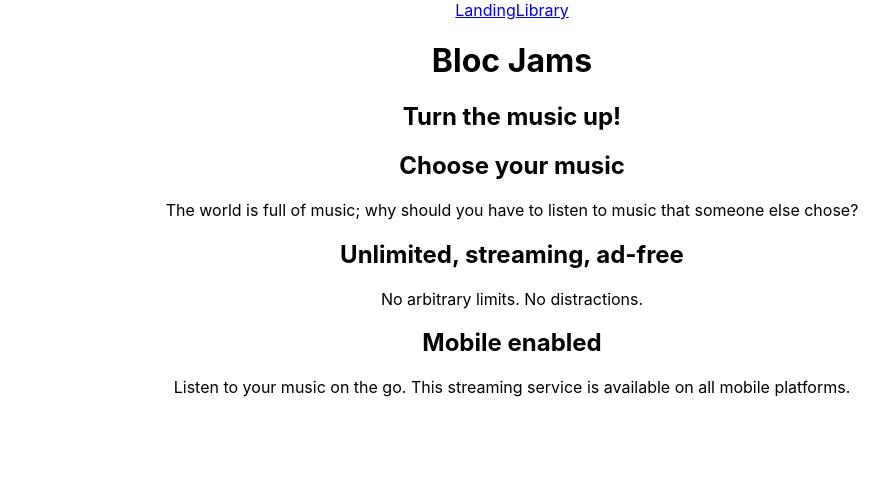
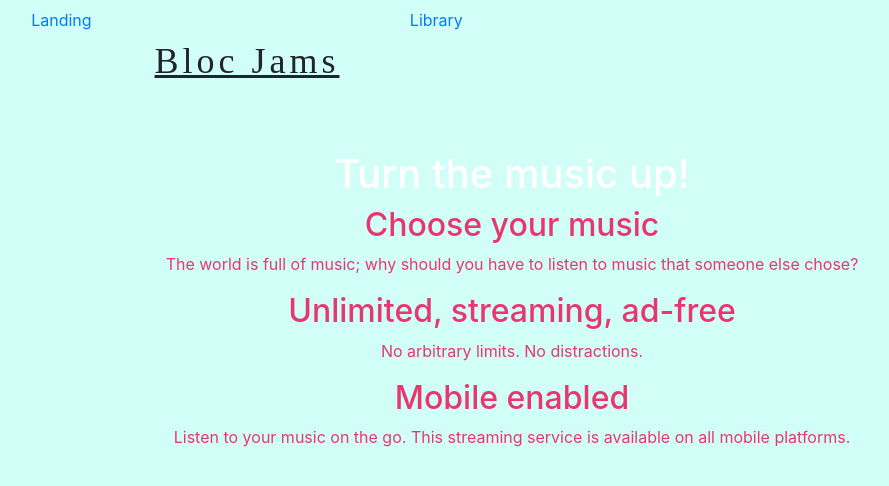
Before and after one commit to em-cee-ayy/bloc-jams-react, a React (Create React App) app: page / in a window 1280 px wide. Shown: the top 486 px of the page, without its empty margins (128-1017 px from the left). Built offline with nearby package versions, Linux system fonts and the light colour scheme.

Commit message:
Made a few adjustments to the codes, to be continued

```diff
--- a/public/index.html
+++ b/public/index.html
@@ -5,6 +5,8 @@
     <link rel="shortcut icon" href="%PUBLIC_URL%/favicon.ico">
     <meta name="viewport" content="width=device-width, initial-scale=1, shrink-to-fit=no">
     <meta name="theme-color" content="#000000">
+
+    <link rel="stylesheet" href="https://stackpath.bootstrapcdn.com/bootstrap/4.1.3/css/bootstrap.min.css" integrity="sha384-MCw98/SFnGE8fJT3GXwEOngsV7Zt27NXFoaoApmYm81iuXoPkFOJwJ8ERdknLPMO" crossorigin="anonymous">
     <!--
       manifest.json provides metadata used when your web app is added to the
       homescreen on Android. See https://developers.google.com/web/fundamentals/web-app-manifest/
@@ -38,5 +40,10 @@
       To begin the development, run `npm start` or `yarn start`.
       To create a production bundle, use `npm run build` or `yarn build`.
     -->
+  <script src="https://code.jquery.com/jquery-3.3.1.slim.min.js" integrity="sha384-q8i/X+965DzO0rT7abK41JStQIAqVgRVzpbzo5smXKp4YfRvH+8abtTE1Pi6jizo" crossorigin="anonymous"></script>
+  <script src="https://cdnjs.cloudflare.com/ajax/libs/popper.js/1.14.3/umd/popper.min.js" integrity="sha384-ZMP7rVo3mIykV+2+9J3UJ46jBk0WLaUAdn689aCwoqbBJiSnjAK/l8WvCWPIPm49" crossorigin="anonymous"></script>
+  <script src="https://stackpath.bootstrapcdn.com/bootstrap/4.1.3/js/bootstrap.min.js" integrity="sha384-ChfqqxuZUCnJSK3+MXmPNIyE6ZbWh2IMqE241rYiqJxyMiZ6OW/JmZQ5stwEULTy" crossorigin="anonymous"></script>
+
+
   </body>
 </html>
--- a/src/App.css
+++ b/src/App.css
@@ -22,6 +22,23 @@
   color: #61dafb;
 }
 
+.grid {
+  display: grid;
+  grid-template-columns: 750px auto 750px;
+  grid-template-rows: repeat(1, 150px);
+  grid-gap: 1em;
+}
+
+
+
+.title {
+  font-family: Futura, 'sans-serif';
+  font-size: 36px;
+  font-weight: 400;
+  letter-spacing: 4px;
+  text-decoration: underline;
+}
+
 @keyframes App-logo-spin {
   from {
     transform: rotate(0deg);
--- a/src/App.js
+++ b/src/App.js
@@ -8,18 +8,27 @@ import Album from './components/Album';
 class App extends Component {
   render() {
     return (
+
       <div className="App">
+      <div class="grid">
         <header>
         <nav>
-          <Link to='/'>Landing</Link>
-          <Link to='/library'>Library</Link>
+        <ul class="nav nav-pills nav-fill">
+  <li class="nav-item">
+    <a class="nav-link" href="/">Landing</a>
+  </li>
+  <li class="nav-item">
+    <a class="nav-link" href="/library">Library</a>
+  </li>
+</ul>
         </nav>
-          <h1>Bloc Jams</h1>
+          <h1 class ="title">Bloc Jams</h1>
         </header>
+        </div>
         <main>
           <Route exact path="/" component={Landing} />
           <Route path="/library" component={Library} />
-          <Route path="/album/:slug" component={Album} />
+          <Route path="/Album/:slug" component={Album} />
         </main>
       </div>
     );
--- a/src/components/Album.js
+++ b/src/components/Album.js
@@ -125,27 +125,37 @@ togglePlay(song, index) {
     return (
       <section className="album">
       <section id="album-info">
-        <img id="album-cover-art" src={this.state.album.albumCover} alt={this.state.album.title}/>
+        <img className="col-md-6" id="album-cover-art" src={this.state.album.albumCover} alt={this.state.album.title} />
         <div className="album-details">
         <h1 id="album-title">{this.state.album.title}</h1>
         <h2 className="artist">{this.state.album.artist}</h2>
         <div id="release-info">{this.state.album.releaseInfo}</div>
         </div>
       </section>
-      <table id="song-list">
+      <table className="table table-hover col-md-6"id="song-list">
         <colgroup>
           <col id="song-number-column" />
           <col id="song-title-column" />
           <col id="song-duration-column" />
         </colgroup>
-        <tbody>
-        {this.state.album.songs.map((songs, index) => <tr className="song" key={index} onClick={() => this.handleSongClick(songs)} onMouseEnter={() => this.mouseEnter(index)} onMouseLeave={() => this.mouseLeave(index)} >
-        <td>{songs.title}</td>
-        <td>{this.formatTime(songs.duration)}</td>
-        {index+1} </tr>
-        )}
-        </tbody>
-        </table>
+        <thead className="thead-light">
+                    <tr>
+                      <th>#</th>
+                      <th>Song</th>
+                      <th>Duration</th>
+                    </tr>
+                  </thead>
+                  <tbody>
+                    {this.state.album.songs.map( (song, index) =>
+                        <tr className="song" key={song.title} onClick={() => this.handleSongClick(song)} onMouseEnter={() => this.onMouseEnter(index)} onMouseLeave={() => this.onMouseLeave(index)} >
+                          <td>{this.togglePlay(song, index)}</td>
+                          <td>{song.title}</td>
+                          <td>{this.formatTime(song.duration)}</td>
+                        </tr>
+                      )
+                    }
+        			</tbody>
+                </table>
         <PlayerBar
         isPlaying={this.state.isPlaying}
         currentSong={this.state.currentSong}
--- a/src/components/Landing.js
+++ b/src/components/Landing.js
@@ -1,18 +1,24 @@
 import React from 'react';
 
 const Landing = () => (
+
   <section className="landing">
     <h1 className="hero-title">Turn the music up!</h1>
+
 
     <section className="selling-points">
       <div className="point">
         <h2 className="point-title">Choose your music</h2>
         <p className="point-description">The world is full of music; why should you have to listen to music that someone else chose?</p>
       </div>
+
+
       <div className="point">
         <h2 className="point-title">Unlimited, streaming, ad-free</h2>
         <p className="point-description">No arbitrary limits. No distractions.</p>
       </div>
+
+
       <div className="point">
         <h2 className="point-title">Mobile enabled</h2>
         <p className="point-description">Listen to your music on the go. This streaming service is available on all mobile platforms.</p>
--- a/src/index.css
+++ b/src/index.css
@@ -1,4 +1,5 @@
 body {
+  background-color: rgb(210, 254, 248);
   margin: 0;
   padding: 0;
   font-family: -apple-system, BlinkMacSystemFont, "Segoe UI", "Roboto", "Oxygen",
@@ -8,6 +9,56 @@ body {
   -moz-osx-font-smoothing: grayscale;
 }
 
+
+#library-link {
+  color: white;
+}
+ td {
+   margin: 50px;
+ }
+
+ .song:hover {
+   text-decoration: underline;
+ }
+
+ .player-bar {
+   margin: auto;
+ }
+
+.album {
+  color: white;
+  background-attachment: fixed;
+  background-size: cover;
+  background-position: center;
+}
+
+#song-list {
+  margin: auto;
+}
+
+.form-control-range{
+  margin: auto;
+}
+
+.landing {
+  color: white;
+}
+
+
+.album-link {
+  color: white;
+}
+
+.album-link:hover {
+  color: white;
+  text-decoration: underline;
+}
+
+.selling-points {
+  color: #E93671;
+}
+
+
 code {
   font-family: source-code-pro, Menlo, Monaco, Consolas, "Courier New",
     monospace;
```
Also changed, not shown: src/components/Album.css (added), src/components/Landing.css (added), src/components/Library.css (added), src/components/PlayerBar.css (added).
